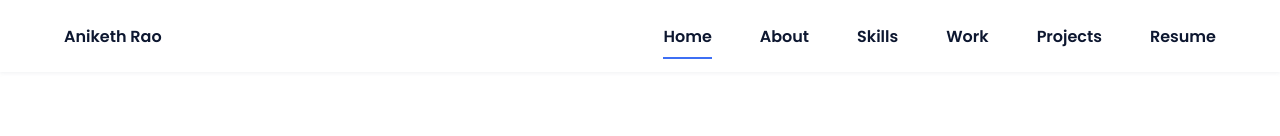
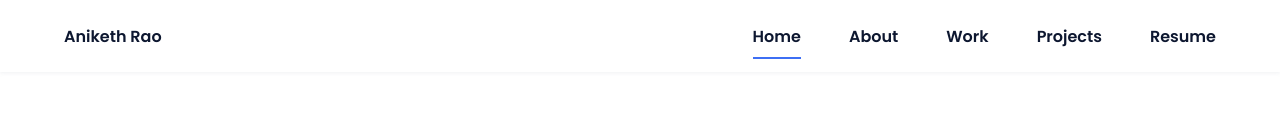
Before and after one commit to aniketh05/aniketh05.github.io, a plain HTML site: page index.html in a window 1280 px wide. Shown: the top 136 px of the page. Drawn offline with nearby package versions, Linux system fonts and the light colour scheme; a script that the page names is missing.

Commit message:
Update index.html
removed skills header

```diff
--- a/index.html
+++ b/index.html
@@ -24,7 +24,6 @@
                     <ul class="nav__list">
                         <li class="nav__item"><a href="#home" class="nav__link active">Home</a></li>
                         <li class="nav__item"><a href="#about" class="nav__link">About</a></li>
-                        <li class="nav__item"><a href="#skills" class="nav__link">Skills</a></li>
                         <li class="nav__item"><a href="#work" class="nav__link">Work</a></li>
                         <li class="nav__item"><a href="#projects" class="nav__link">Projects</a></li>
                         <li class="nav__item"><a href="#resume" class="nav__link">Resume</a></li>
```
